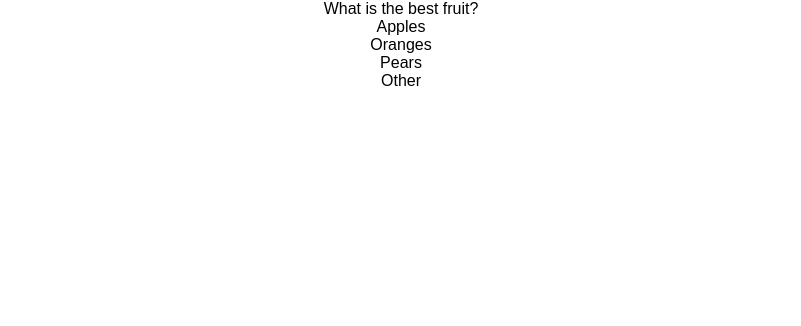
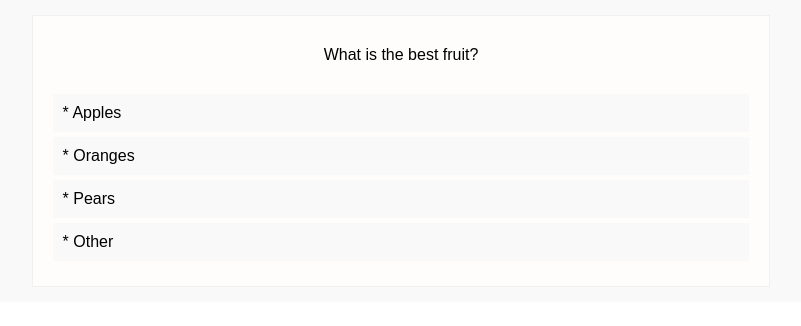
Before and after one commit to iolivia/quiz-web, a React (Create React App) app in the folder quiz-web/: page / in a window 1280 px wide. Shown: the top 326 px of the page, without its empty margins (239-1040 px from the left). Built offline with nearby package versions, Linux system fonts and the light colour scheme; the HTML template or start-up script is replaced by a standard one.

Commit message:
Adding basic styling

```diff
--- a/quiz-web/src/App.css
+++ b/quiz-web/src/App.css
@@ -26,3 +26,38 @@
   from { transform: rotate(0deg); }
   to { transform: rotate(360deg); }
 }
+
+body {
+  /* background-color: black; */
+}
+
+.quiz-container {
+  width: 70%;
+  padding: 15px;
+  background-color: #f9f9f9;
+  margin: 0 auto;
+}
+
+.question-container {
+  padding: 10px;
+  min-width: 200px;
+  max-width: 80%;
+  margin: 0 auto;
+  background-color: #fffcfc;
+  border: 1px solid #f2efef;
+}
+
+.question-text {
+  text-align: center;
+  padding: 20px;
+}
+
+.question-options-container {
+  padding: 10px;
+}
+
+.question-option-container {
+  padding: 10px;
+  background-color: #f9f9f9;
+  margin-bottom: 5px;
+}
--- a/quiz-web/src/App.tsx
+++ b/quiz-web/src/App.tsx
@@ -7,7 +7,7 @@ class App extends React.Component {
   public render() {
 
     return (
-      <div className="App">
+      <div className="quiz-container">
 
         {/* testing ground */}
         { this.buildQuestion() }
--- a/quiz-web/src/Question.tsx
+++ b/quiz-web/src/Question.tsx
@@ -16,9 +16,18 @@ export default class Question extends React.Component<QuestionProps, QuestionSta
         const { text, options } = this.props;
 
         return (
-            <div>
-                {text}
-                {this.buildOptions(options)}
+            <div className="question-container">
+
+                {/* Question text */}
+                <div className="question-text">
+                    {text}
+                </div>
+
+                {/* Options */}
+                <div className="question-options-container">
+                    {this.buildOptions(options)}
+                </div>
+
             </div>
         );
     }
--- a/quiz-web/src/QuestionOption.tsx
+++ b/quiz-web/src/QuestionOption.tsx
@@ -14,8 +14,8 @@ export default class QuestionOption extends React.Component<QuestionOptionProps,
         const { text } = this.props;
 
         return (
-            <div>
-                {text}
+            <div className="question-option-container">
+                * {text}
             </div>
         );
     }
```
